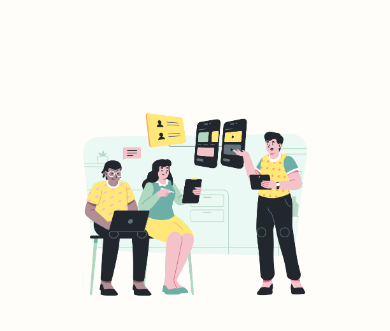
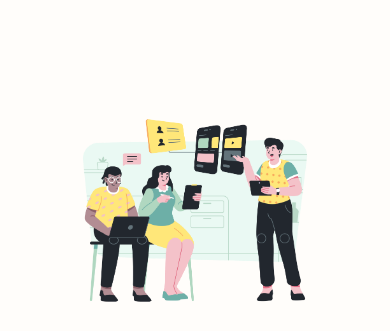
Before and after one commit to chukwuani/TheDepthsDAO, a plain HTML site: page Imakwa/index.html in a window 390 px wide. Shown: the part 118-449 px from the top of the page. Drawn offline with nearby package versions, Linux system fonts and the light colour scheme.

Commit message:
💅styling

```diff
--- a/Imakwa/style.css
+++ b/Imakwa/style.css
@@ -27,7 +27,7 @@ a{
     background-color: var(--Off-white);
     display: flex;
     align-items: center;
-    justify-content: space-around;
+    /* justify-content: space-around; */
     flex-direction: column;
     padding: 40px 0 50px 100px;
     min-height: 100vh;
@@ -143,7 +143,7 @@ ion-icon {
 
 @media screen and (max-width: 500px){
     .wrapper{
-        padding: 25px;
+        padding: 30px 25px 50px 25px;
     }
 
     .nav-links{
@@ -207,6 +207,7 @@ ion-icon {
         flex-direction: column;
         text-align: center;
         width: 100%;
+        margin-top: auto;
     }
 
     .hero-img{
```
